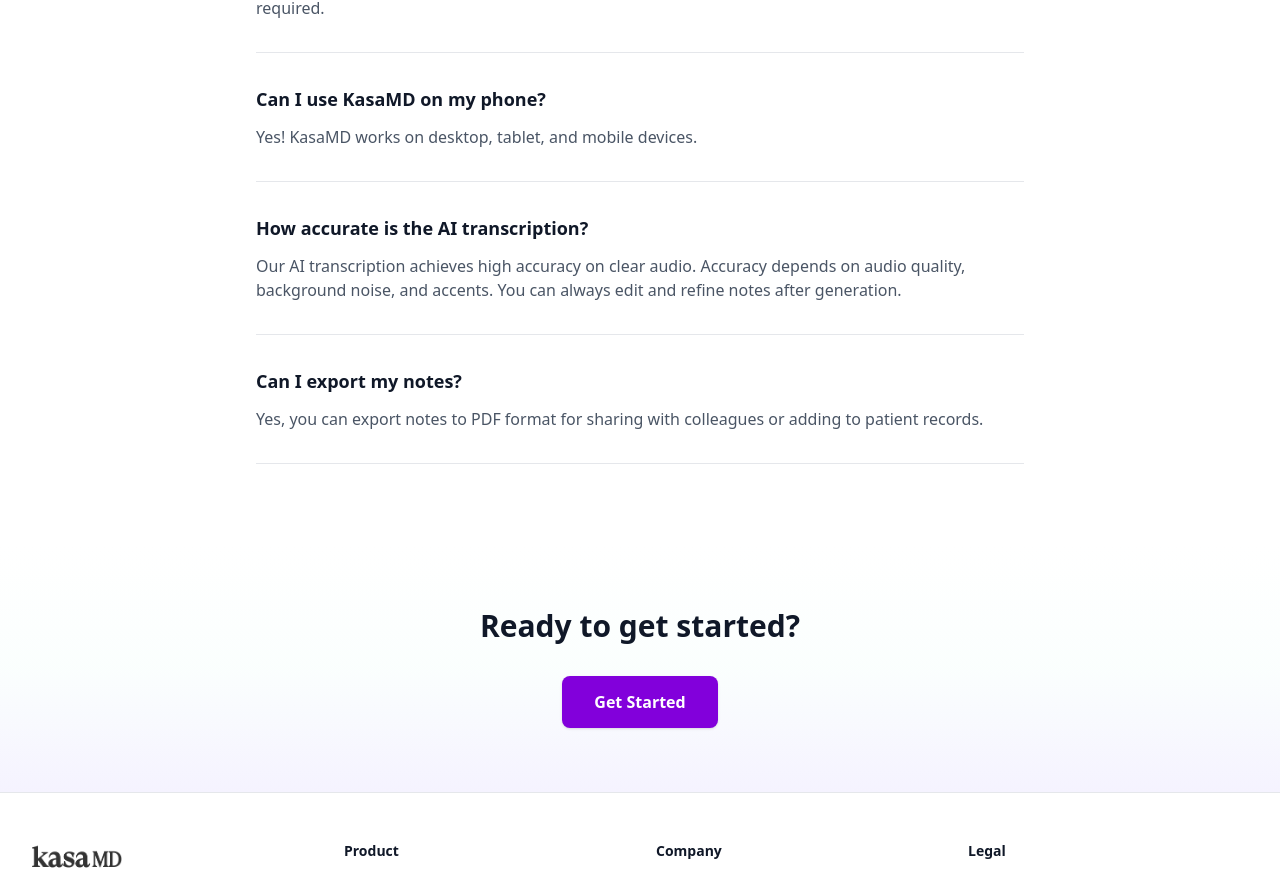
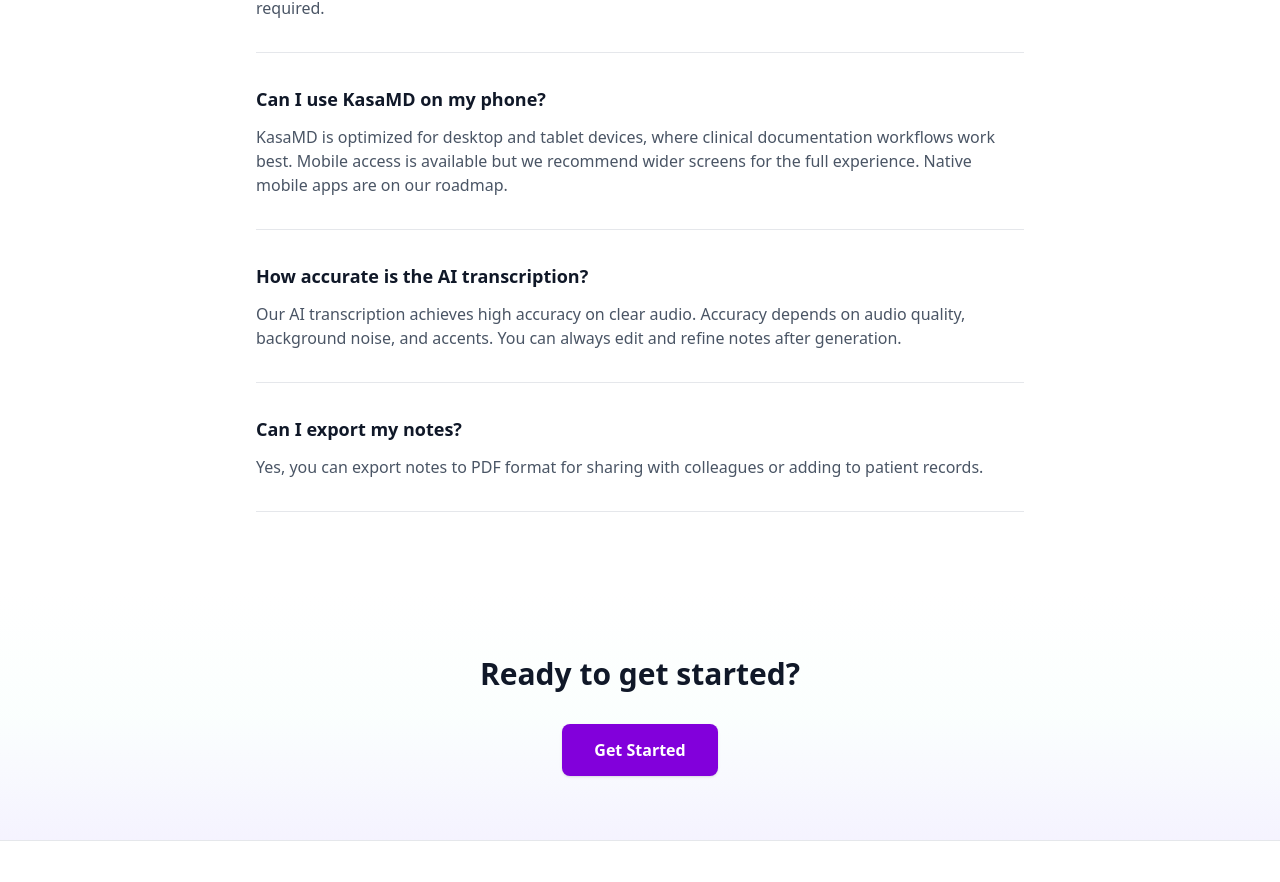
Before and after one commit to Kasa-Labs/kasa_marketing, a Next.js app: page /features in a window 1280 px wide. Shown: the part 2979-3861 px from the top of the page. Built offline with nearby package versions, Linux system fonts and the light colour scheme.

Commit message:
[edit] edited faqs

```diff
--- a/app/features/page.tsx
+++ b/app/features/page.tsx
@@ -177,7 +177,8 @@
   },
   {
     question: "Can I use KasaMD on my phone?",
-    answer: "Yes! KasaMD works on desktop, tablet, and mobile devices.",
+    answer:
+      "KasaMD is optimized for desktop and tablet devices, where clinical documentation workflows work best. Mobile access is available but we recommend wider screens for the full experience. Native mobile apps are on our roadmap.",
   },
   {
     question: "How accurate is the AI transcription?",
```
